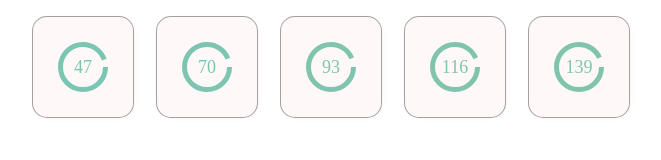
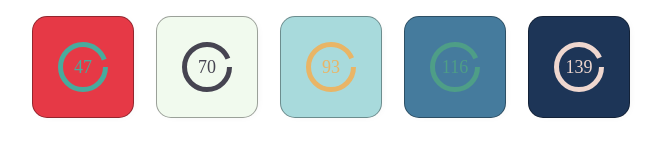
Before and after one commit to sammyl720/lit-components, a website with bundled scripts: page index.html in a window 1280 px wide. Shown: the whole page, without its empty margins (309-970 px from the left). Built offline with nearby package versions, Linux system fonts and the light colour scheme.

Commit message:
small change

```diff
--- a/index.html
+++ b/index.html
@@ -22,6 +22,63 @@
       background: rgb(255, 248, 248);
       box-shadow: 2px 1px 12px -8px rgba(0, 0, 0, 0.2);
     }
+
+    #timer1 {
+      background-color: #E63946;
+      /* Dark Red */
+      --primary: #2A9D8F;
+      /* Green */
+      --warning: #F4A261;
+      /* Light Orange */
+      --danger: #F1FAEE;
+      /* Cream */
+    }
+
+    #timer2 {
+      background-color: #F1FAEE;
+      /* Cream */
+      color: #000000;
+      /* Change text color to black for better contrast */
+      --primary: #264653;
+      /* Dark Blue */
+      --warning: #E76F51;
+      /* Dark Orange */
+      --danger: #E63946;
+      /* Dark Red */
+    }
+
+    #timer3 {
+      background-color: #A8DADC;
+      /* Light Blue */
+      --primary: #E9C46A;
+      /* Yellow */
+      --warning: #F4A261;
+      /* Light Orange */
+      --danger: #E76F51;
+      /* Dark Orange */
+    }
+
+    #timer4 {
+      background-color: #457B9D;
+      /* Dark Blue */
+      --primary: #2A9D8F;
+      /* Green */
+      --warning: #E9C46A;
+      /* Yellow */
+      --danger: #F4A261;
+      /* Light Orange */
+    }
+
+    #timer5 {
+      background-color: #1D3557;
+      /* Dark Navy */
+      --primary: #F1FAEE;
+      /* Cream */
+      --warning: #E76F51;
+      /* Dark Orange */
+      --danger: #E63946;
+      /* Dark Red */
+    }
   </style>
 </head>
 
```
